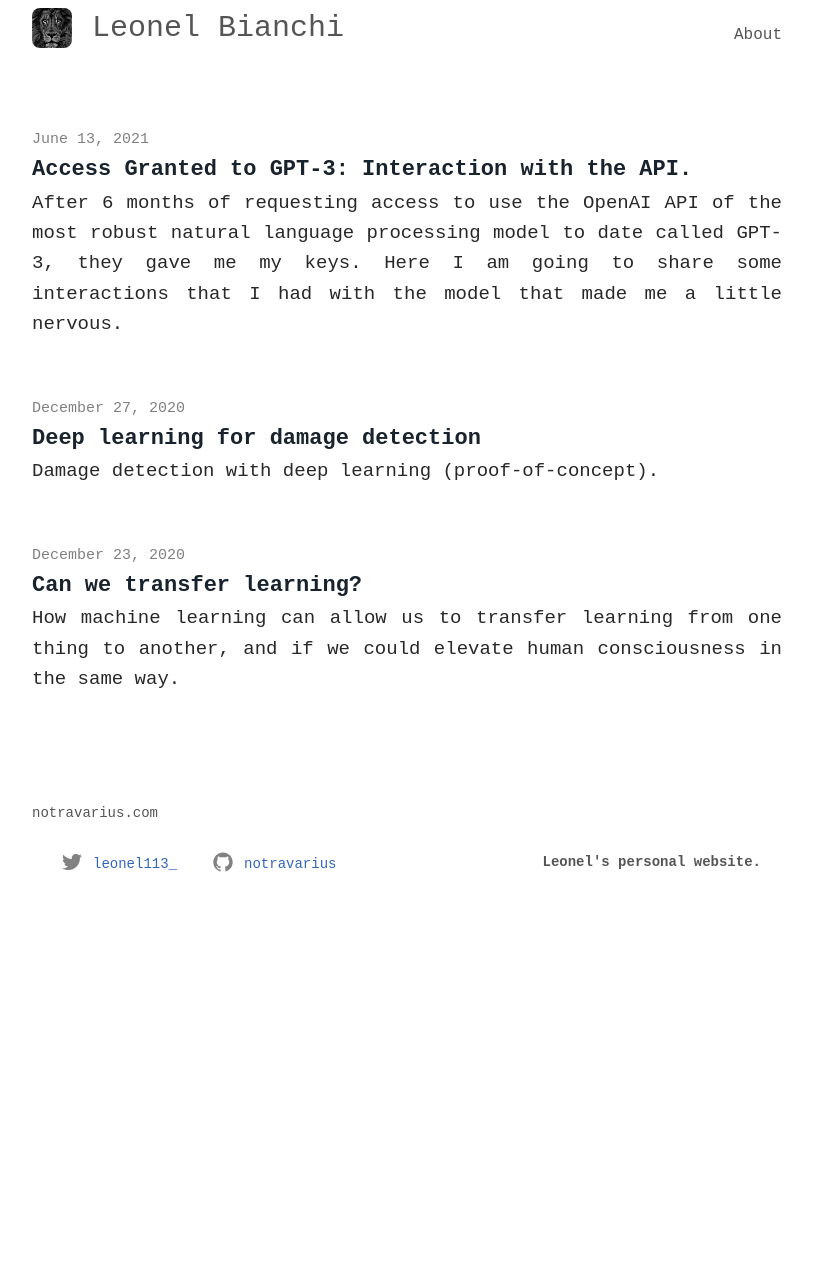
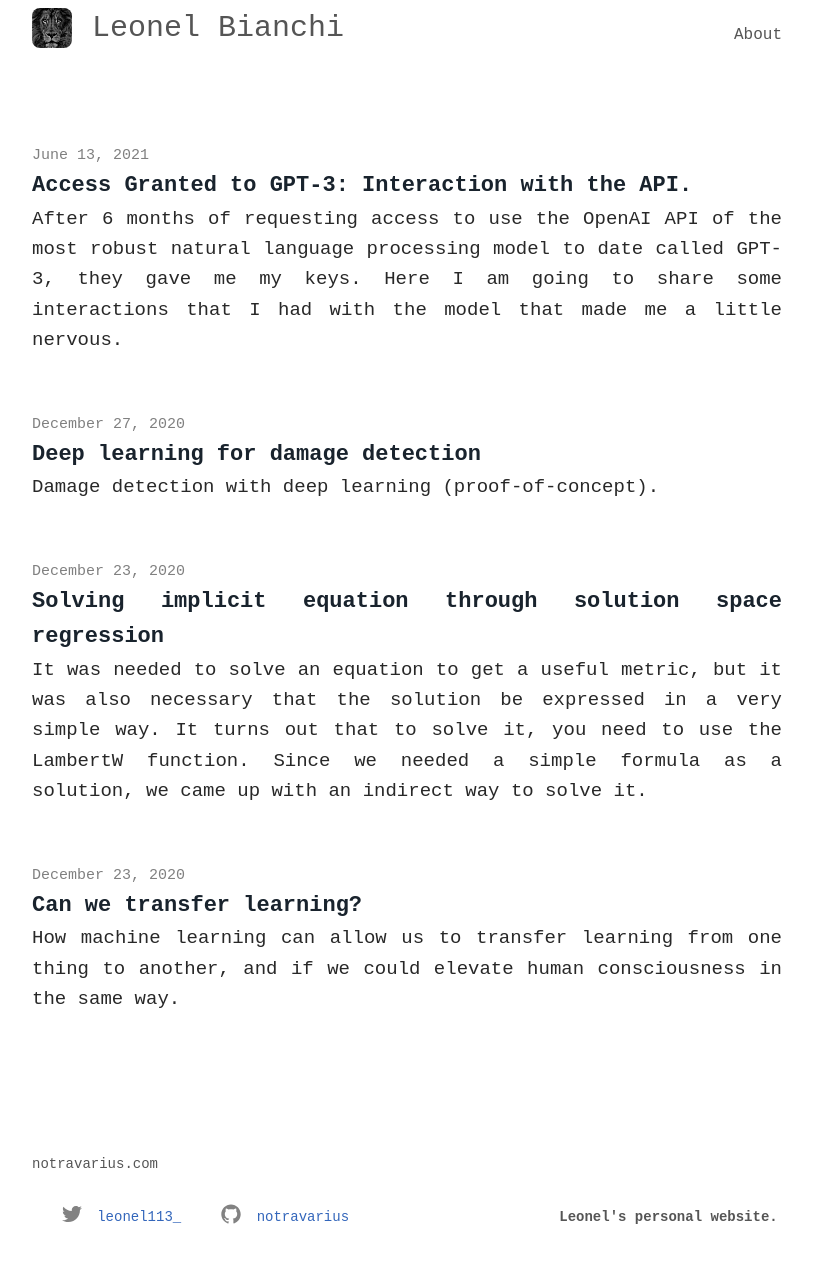
Before and after one commit to leonelBianchi/lebianchi.github.io, a Jekyll site: the page built from index.md, in a window 1280 px wide. Shown: the whole page, without its empty margins (233-1046 px from the left). Built offline with Jekyll 4.4.1, drawn with Linux system fonts in a browser that asks for light colours; before the commit the page ends 920 px from its top, so only the background shows below that.

```diff
--- a/_layouts/default.html
+++ b/_layouts/default.html
@@ -10,7 +10,7 @@
             margin-left: auto;
             margin-right: auto;
             max-width: 750px;
-            font-size: 10px;
+            font-size: 17px;
             background-color: white;
             color:#19232d;
             font-weight: 400;
--- /dev/null
+++ b/_posts/2020-12-23-equation-solving.md
@@ -0,0 +1,25 @@
+---
+layout: post2
+title: "Solving implicit equation through solution space regression"
+permalink: /:day/:month/:year/:title
+published: true+
+tags: "writting"
+img: "images/pro_transfer_learning.jpg"
+description: "It was needed to solve an equation to get a useful metric, but it was also necessary that the solution be expressed in a very simple way. It turns out that to solve it, you need to use the LambertW function. Since we needed a simple formula as a solution, we came up with an indirect way to solve it."
+
+---
+<style>
+    img {
+    width: 100%;
+    height: auto;
+    }
+</style>
+
+How would you solve the following equation?
+
+
+
+$$\frac{1-$e^{-$($\frac{x}{$\psi}$)^{k}$}$}{x}$ = $\frac{k}{$\psi}$ $$\frac{x}{$\psi}$^{k-1}$ $e^{-$($\frac{x}{$\psi}$)^{k}$}$ $
+
+
+<img src="../../../images/can_we_transfer_learning_2.jpg"> <br>
```
Also changed, not shown: 1_about.md (+1 -1 lines).
